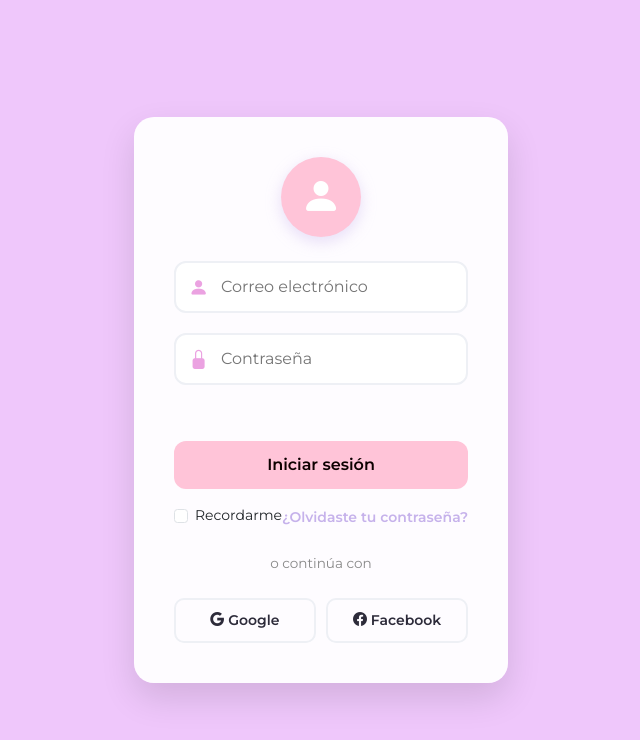
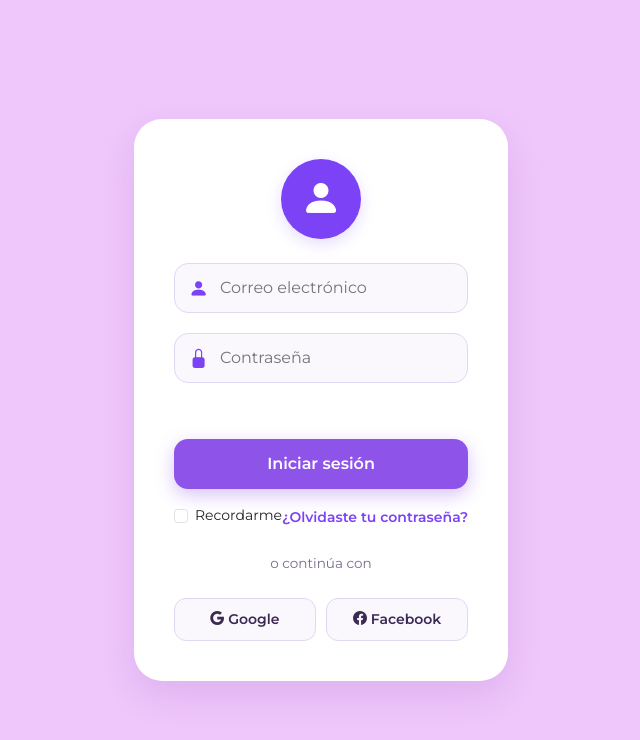
Before and after one commit to AleidaPablo/Actividad5, a plain HTML site: page login.html in a window 1280 px wide. Shown: the whole page, without its empty margins (319-959 px from the left). Drawn offline with nearby package versions, Linux system fonts and the light colour scheme.

Commit message:
Update login.css

```diff
--- a/css/login.css
+++ b/css/login.css
@@ -1,5 +1,5 @@
 body.pagina {
-  background:  #efc7fb;
+   background:  #efc7fb;
   min-height: 100vh;
   display: flex;
   align-items: center;
@@ -9,12 +9,12 @@ body.pagina {
 }
 
 .tarjeta {
-  background: rgba(255, 255, 255, 0.95);
-  border-radius: 20px;
+  background: #ffffff;
+  border-radius: 28px;
   padding: 2.5rem;
   width: 100%;
   max-width: 420px;
-  box-shadow: 0 15px 35px rgba(0, 0, 0, 0.12);
+  box-shadow: 0 15px 35px rgba(106, 27, 154, 0.12);
 }
 
 .titulo-principal {
@@ -24,13 +24,13 @@ body.pagina {
 .avatar {
   width: 80px;
   height: 80px;
-  background: #ffc4d8;
+  background:#7b42f6;
   border-radius: 50%;
   display: flex;
   align-items: center;
   justify-content: center;
   margin: 0 auto 1.5rem auto;
-  box-shadow: 0 5px 15px rgba(198, 178, 235, 0.4);
+  box-shadow: 0 5px 15px rgba(123, 66, 246, 0.18);
 }
 
 .campo {
@@ -43,41 +43,49 @@ body.pagina {
   left: 15px;
   top: 50%;
   transform: translateY(-50%);
-  color: #eba2e1;
+  color: #7b42f6;
   font-size: 1.2rem;
 }
 
 .campo-input {
   width: 100%;
   padding: 12px 15px 12px 45px;
-  border: 2px solid #eef0f5;
-  border-radius: 12px;
+  border: 1.5px solid #e2d7f3;
+  border-radius: 14px;
+  background-color: #faf7fd;
   outline: none;
+  box-sizing: border-box;
+  transition: all 0.25s ease;
 }
 
 .campo-input:focus {
-  border-color: #c6b2eb;
-  box-shadow: 0 0 10px rgba(198, 178, 235, 0.3);
+  background-color: #ffffff;
+  border-color: #7b42f6;
+  box-shadow: 0 0 0 4px rgba(123, 66, 246, 0.12);
 }
 
 .boton-login {
   width: 100%;
-  padding: 12px;
+  padding: 13px;
   border: none;
-  border-radius: 12px;
-  background:  #ffc4d8;
-  color: #0d0000;
+  border-radius: 14px;
+  background: #8e54e9;
+  color: #ffffff;
   font-weight: 600;
   cursor: pointer;
   margin-bottom: 1rem;
+  box-shadow: 0 6px 18px rgba(142, 84, 233, 0.35);
+  transition: all 0.25s ease;
 }
 
 .boton-login:hover {
-  opacity: 0.95;
+  background: #7b42f6;
+  transform: translateY(-2px);
+  box-shadow: 0 8px 22px rgba(123, 66, 246, 0.45);
 }
 
 .mensaje-error {
-  color: #e63946;
+  color: #d32f2f;
   font-size: 0.875rem;
   font-weight: 600;
   text-align: center;
@@ -94,15 +102,21 @@ body.pagina {
 }
 
 .enlace-olvide {
-  color: #c6b2eb;
+  color: #7b42f6;
   text-decoration: none;
   font-weight: 600;
+  transition: color 0.2s ease;
+}
+
+.enlace-olvide:hover {
+  color: #4a154b;
+  text-decoration: underline;
 }
 
 .separador {
   text-align: center;
   margin: 1.5rem 0;
-  color: #888888;
+  color: #7a6b8e;
   font-size: 0.85rem;
   position: relative;
 }
@@ -115,15 +129,19 @@ body.pagina {
 .boton-red {
   flex: 1;
   padding: 10px;
-  border: 2px solid #eef0f5;
-  border-radius: 10px;
+  border: 1.5px solid #e2d7f3;
+  border-radius: 12px;
+  background-color: #faf7fd;
   text-align: center;
   text-decoration: none;
-  color: #2d2b3a;
+  color: #3b2a54;
   font-weight: 600;
   font-size: 0.875rem;
+  transition: all 0.25s ease;
 }
 
 .boton-red:hover {
-  background-color: #fdf1a9;
+  background-color: #d1f2eb;
+  border-color: #b8e8de;
+  color: #2a1b40;
 }
```
